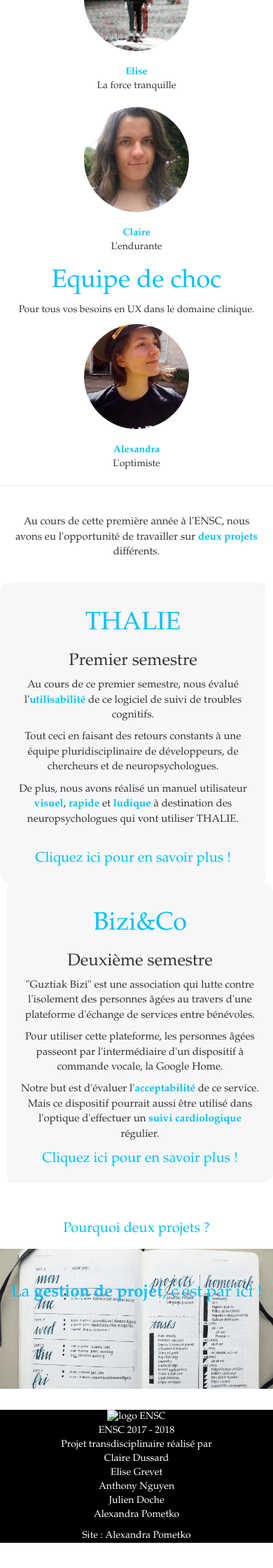
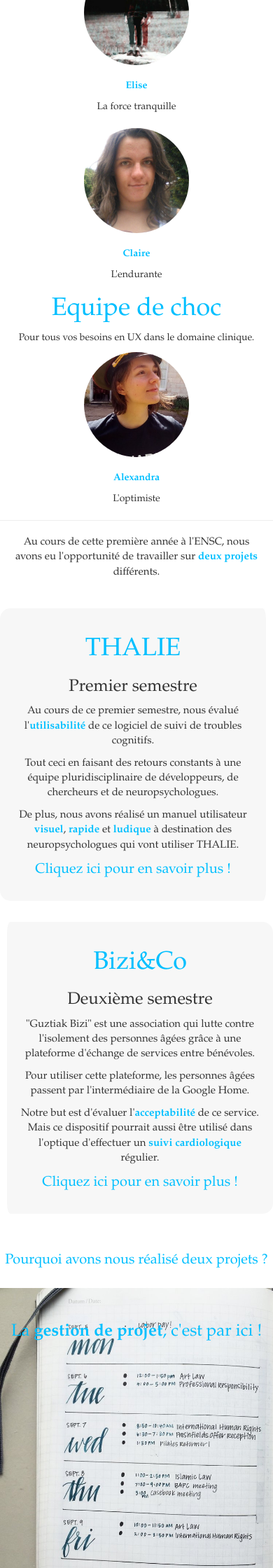
Before and after one commit to alexandrapometko/Site-transdi, a PHP site: page / in a window 390 px wide. Shown: the part 800-3040 px from the top of the page at 70% size. Before the commit the page ends 3004 px from the top, so only its background shows below. Run offline with PHP 8.4, Linux system fonts and the light colour scheme.

Commit message:
removed all the <br>, includes
Cause apprently it's nasty to code with them

```diff
--- a/css/main.css
+++ b/css/main.css
@@ -36,7 +36,7 @@ a {
   background-image:url('../images/bujo.jpg');
   background-repeat: no-repeat;
   background-size: cover;
-  height: 200px;
+  height: 500px;
 }
 
 .learn-more {
@@ -107,6 +107,8 @@ strong, h1 {
 	background-color:#f7f7f7;
 	border-radius: 15px;
 	padding: 20px;
+	margin-bottom : 30px;
+	margin-top : 30px;
 }
 
 .p1 {
@@ -118,5 +120,15 @@ strong, h1 {
 }
 
 footer {
-	background-color: black;
-	color: white;
+	background-color: rgb(34, 34, 34);
+	color: rgb(157,157,157);
+}
+
+footer img {
+	height : 100px;
+	padding: 15px;
+}
+
+.author {
+	display: inline-block;
+	vertical-align: middle;
--- /dev/null
+++ b/includes/footer.html
@@ -0,0 +1,12 @@
+	<footer>
+		<div class="row text-center">
+			<div class="col-md-2"><img src="images/logo.png" alt="logo ENSC"></div>
+			<div class="col-md-8">
+				<p>Projet transdisciplinaire réalisé par <br>C. Dussard, E. Grevet, A. Nguyen, J. Doche, A. Pometko</p>
+				<p>élèves de l'<strong>E</strong>cole <strong>N</strong>ationale <strong>S</strong>upérieure de <strong>C</strong>ognitique</p>
+				<p>2017-2018</p>
+			</div>
+			<div class="col-md-2 author text-center">Site : Alexandra Pometko</div> <!--a fixer dans le css, centrer verticalement ne marche pas !!!! -->
+		 </div>
+		</div>
+	</footer>
--- a/includes/head.html
+++ b/includes/head.html
@@ -11,32 +11,3 @@
         <link rel="shortcut icon" href="images/logoSmall.ico">
         <title>THALIE / Bizi&Co </title>
 </head>
-
-<nav class="navbar navbar-inverse navbar-fixed-top">
-    <div class="container-fluid">
-        <div class="navbar-header">
-
-			<button type="button" class="navbar-toggle" data-toggle="collapse" data-target="#myNavbar">
-                <span class="icon-bar"></span>
-                <span class="icon-bar"></span>
-                <span class="icon-bar"></span>
-            </button>
-			<a class="navbar-brand" href="index.html">
-			Projet transdi THALIE / Bizi&Co
-			</a>
-		</div>
-
-        <div class="collapse navbar-collapse" id="myNavbar">
-
-			<ul class="nav navbar-nav navbar-left">
-				<li><a href="html/thalie.html">THALIE</a></li>
-				<li><a href="html/bizi.html">Bizi&Co</a></li>
-			</ul>
-
-			<ul class="nav navbar-nav navbar-right">
-				<li><a href="html/team.html">L'équipe</a></li>
-				<li><a href="html/GESP.html">Gestion de Projet</a></li>
-			</ul>
-		</div>
-	</div>
-</nav>
--- /dev/null
+++ b/includes/top.html
@@ -0,0 +1,37 @@
+	<!--Navigation-->
+	<nav class="navbar navbar-inverse navbar-fixed-top">
+		<div class="container">
+			<div class="navbar-header">
+
+				<button type="button" class="navbar-toggle" data-toggle="collapse" data-target="#myNavbar">
+					<span class="icon-bar"></span>
+					<span class="icon-bar"></span>
+					<span class="icon-bar"></span>
+				</button>
+				<a class="navbar-brand" href="index.html">
+				Projet transdisciplinaire
+				</a>
+			</div>
+
+			<div class="collapse navbar-collapse" id="myNavbar">
+
+				<ul class="nav navbar-nav navbar-left">
+					<li><a href="html/thalie.html">THALIE</a></li>
+					<li><a href="html/bizi.html">Bizi&Co</a></li>
+					<li><a href="html/why2.html">Pourquoi deux projets ?</a></li>
+				</ul>
+
+				<ul class="nav navbar-nav navbar-right">
+					<li><a href="html/GESP.html">Gestion de Projet <span class="glyphicon glyphicon-signal"></span></a></li>
+				</ul>
+			</div>
+		</div>
+	</nav>
+
+	<!--Jumbotron-->
+    <div class="jumbotron index text-center">
+      <div class="container">
+        <h1>Le transdi de la tchatche</h1>
+        <p>entre N. P et S. L c'est chaud patate dans la team</p>
+      </div>
+    </div>
--- a/index.html
+++ /dev/null
@@ -1,142 +0,0 @@
-<!DOCTYPE html>
-<html>
-<head>
-        <meta charset="utf-8">
-        <meta http-equiv="X-UA-Compatible" content="IE=edge">
-        <meta name="viewport" content="width=device-width">
-        <link href="lib/bootstrap/css/bootstrap.min.css" rel="stylesheet">
-        <link href="css/main.css" rel="stylesheet">
-        <!-- jQuery -->
-        <script src="lib/jquery/jquery.min.js"></script>
-        <!-- JavaScript Boostrap plugin -->
-        <script src="lib/bootstrap/js/bootstrap.min.js"></script>
-        <link rel="shortcut icon" href="images/logoSmall.ico">
-        <title>Projet transdisciplinaire</title>
-</head>
-
-<body>
-
-	<!--Navigation-->
-	<nav class="navbar navbar-inverse navbar-fixed-top">
-		<div class="container">
-			<div class="navbar-header">
-
-				<button type="button" class="navbar-toggle" data-toggle="collapse" data-target="#myNavbar">
-					<span class="icon-bar"></span>
-					<span class="icon-bar"></span>
-					<span class="icon-bar"></span>
-				</button>
-				<a class="navbar-brand" href="index.html">
-				Projet transdisciplinaire
-				</a>
-			</div>
-
-			<div class="collapse navbar-collapse" id="myNavbar">
-
-				<ul class="nav navbar-nav navbar-left">
-					<li><a href="html/thalie.html">THALIE</a></li>
-					<li><a href="html/bizi.html">Bizi&Co</a></li>
-					<li><a href="html/why2.html">Pourquoi deux projets ?</a></li>
-				</ul>
-
-				<ul class="nav navbar-nav navbar-right">
-					<li><a href="html/GESP.html">Gestion de Projet <span class="glyphicon glyphicon-signal"></span></a></li>
-				</ul>
-			</div>
-		</div>
-	</nav>
-
-	<!--Jumbotron-->
-    <div class="jumbotron index text-center">
-      <div class="container">
-        <h1>Le transdi de la tchatche</h1>
-        <p>entre N. P et S. L c'est chaud patate dans la team</p>
-      </div>
-    </div>
-
-	<!--team-->
-	<div class="team container text-center">
-		<div class="row">
-			<div class="col-md-4">
-				<img src="images/team/anthony.jpg" alt="Anthony"></img> <br>
-				<strong>Anthony</strong> <br>
-				L'exigeant
-			</div>
-			<div class="col-md-4">
-				<img src="images/team/julien.jpg" alt="Julien"></img> <br>
-				<strong>Julien</strong> <br>
-				Le curieux
-			</div>
-			<div class="col-md-4">
-				<img src="images/team/elise.jpg" alt="Elise"></img> <br>
-				<strong>Elise</strong> <br>
-				La force tranquille
-			</div>
-		</div><br>
-		<div class="row">
-			<div class="col-md-5">
-				<img src="images/team/claire.jpg" alt="Claire"></img> <br>
-				<strong>Claire</strong> <br>
-				L'endurante
-			</div>
-			<div class="col-md-2">
-				<h1>Equipe de choc</h1>
-				<p>Pour tous vos besoins en UX dans le domaine clinique.</p>
-			</div>
-			<div class="col-md-5">
-				<img src="images/team/sacha.jpg" alt="Sacha"></img> <br>
-				<strong>Alexandra</strong> <br>
-				L'optimiste
-			</div>
-		</div>
-	</div><hr>
-
-	<!--Presentation-->
-	<div class="container text-center">
-		<div class="present text">
-					<br>
-					<p>Au cours de cette première année à l'ENSC, nous avons eu l'opportunité de travailler sur <strong>deux projets</strong> différents.</p>
-					<br>
-			<div class="row">
-				<div class="col-sm-1 col-md-1"></div>
-				<div class="col-sm-5 col-md-5 project p1">
-					<h1>THALIE</h1>
-					<h3>Premier semestre</h3>
-					<p>Au cours de ce premier semestre, nous évalué l'<strong>utilisabilité</strong> de ce logiciel de suivi de troubles cognitifs. </p>
-					<p>Tout ceci en faisant des retours constants à une équipe pluridisciplinaire de développeurs, de chercheurs et de neuropsychologues.</p>
-					<p>De plus, nous avons réalisé un manuel utilisateur <strong>visuel</strong>, <strong>rapide</strong> et <strong>ludique</strong> à destination des neuropsychologues qui vont utiliser THALIE.</p><br>
-					<a href="html/thalie.html" title="Informations sur THALIE">Cliquez ici pour en savoir plus !</a><br>
-				</div>
-
-				<div class="col-sm-5 col-md-5 project p2">
-					<h1>Bizi&Co</h1>
-					<h3>Deuxième semestre</h3>
-					<p>"Guztiak Bizi" est une association qui lutte contre l'isolement des personnes âgées au travers d'une plateforme d'échange de services entre bénévoles.</p>
-					<p>Pour utiliser cette plateforme, les personnes âgées passeont par l'intermédiaire d'un dispositif à commande vocale, la Google Home.<p>
-					<p>Notre but est d'évaluer l'<strong>acceptabilité</strong> de ce service. Mais ce dispositif pourrait aussi être utilisé dans l'optique d'effectuer un <strong>suivi cardiologique</strong> régulier.</p>
-					<a href="html/bizi.html" title="Informations sur Bizi">Cliquez ici pour en savoir plus !</a>
-				</div><br>
-				<div class="col-sm-1 col-md-1"></div>
-			</div>
-			<div class="row">
-				<a href="html/why2.html" title="Pourquoi deux projets ?"><br>Pourquoi deux projets ?<br></a>
-			</div>
-		</div>
-	</div>
-
-	<!--GESP-->
-	<div class="jumbotron gesp text-center"><a href="html/gesp.html" title="Gestion de projet"><h3>La <strong>gestion de projet</strong>, c'est par ici !</h3></a></div>
-
-	<footer>
-		<div class="row text-center">
-			<div class="col-md-2"><img href="images/logo.png" alt="logo ENSC"><br>ENSC 2017 - 2018</div>
-			<div class="col-md-8">
-				<p>Projet transdisciplinaire réalisé par <br>Claire Dussard<br>Elise Grevet<br>Anthony Nguyen<br>Julien Doche<br>Alexandra Pometko</p>
-			</div>
-			<div class="col-md-2">Site : Alexandra Pometko</div>
-		 </div>
-		</div>
-	</footer>
-
-  </body>
-</html>
--- /dev/null
+++ b/index.php
@@ -0,0 +1,83 @@
+<!DOCTYPE html>
+<html>
+<?php include('includes/head.html'); ?>
+
+<body>
+	<?php include('includes/top.html'); ?>
+
+	<!--team-->
+	<div class="team container text-center">
+		<div class="row">
+			<div class="col-md-4">
+				<img src="images/team/anthony.jpg" alt="Anthony"></img>
+				<p><strong>Anthony</strong></p>
+				L'exigeant
+			</div>
+			<div class="col-md-4">
+				<img src="images/team/julien.jpg" alt="Julien"></img>
+				<p><strong>Julien</strong></p>
+				Le curieux
+			</div>
+			<div class="col-md-4">
+				<img src="images/team/elise.jpg" alt="Elise"></img>
+				<p><strong>Elise</strong></p>
+				La force tranquille
+			</div>
+		</div><br>
+		<div class="row">
+			<div class="col-md-5">
+				<img src="images/team/claire.jpg" alt="Claire"></img>
+				<p><strong>Claire</strong></p>
+				L'endurante
+			</div>
+			<div class="col-md-2">
+				<h1>Equipe de choc</h1>
+				<p>Pour tous vos besoins en UX dans le domaine clinique.</p>
+			</div>
+			<div class="col-md-5">
+				<img src="images/team/sacha.jpg" alt="Sacha"></img>
+				<p><strong>Alexandra</strong> </p>
+				L'optimiste
+			</div>
+		</div>
+	</div><hr>
+
+	<!--Presentation-->
+	<div class="container text-center">
+		<div class="present text">
+					<p>Au cours de cette première année à l'ENSC, nous avons eu l'opportunité de travailler sur <strong>deux projets</strong> différents.</p>
+
+			<div class="row">
+				<div class="col-sm-1 col-md-1"></div>
+				<div class="col-sm-5 col-md-5 project p1">
+					<h1>THALIE</h1>
+					<h3>Premier semestre</h3>
+					<p>Au cours de ce premier semestre, nous évalué l'<strong>utilisabilité</strong> de ce logiciel de suivi de troubles cognitifs. </p>
+					<p>Tout ceci en faisant des retours constants à une équipe pluridisciplinaire de développeurs, de chercheurs et de neuropsychologues.</p>
+					<p>De plus, nous avons réalisé un manuel utilisateur <strong>visuel</strong>, <strong>rapide</strong> et <strong>ludique</strong> à destination des neuropsychologues qui vont utiliser THALIE.</p>
+					<p><a href="html/thalie.html" title="Informations sur THALIE">Cliquez ici pour en savoir plus !</a></p>
+				</div>
+
+				<div class="col-sm-5 col-md-5 project p2">
+					<h1>Bizi&Co</h1>
+					<h3>Deuxième semestre</h3>
+					<p>"Guztiak Bizi" est une association qui lutte contre l'isolement des personnes âgées grâce à une plateforme d'échange de services entre bénévoles.</p>
+					<p>Pour utiliser cette plateforme, les personnes âgées passent par l'intermédiaire de la Google Home.<p>
+					<p>Notre but est d'évaluer l'<strong>acceptabilité</strong> de ce service. Mais ce dispositif pourrait aussi être utilisé dans l'optique d'effectuer un <strong>suivi cardiologique</strong> régulier.</p>
+					<p><a href="html/bizi.html" title="Informations sur Bizi">Cliquez ici pour en savoir plus !</a></p>
+				</div><br>
+				<div class="col-sm-1 col-md-1"></div>
+			</div>
+			<div class="row">
+				<a href="html/why2.html" title="Pourquoi deux projets ?"><p>Pourquoi avons nous réalisé deux projets ?</a>
+			</div>
+		</div>
+	</div>
+
+	<!--GESP-->
+	<div class="jumbotron gesp text-center"><a href="html/gesp.html" title="Gestion de projet"><h3>La <strong>gestion de projet</strong>, c'est par ici !</h3></a></div>
+
+	<?php include('includes/footer.html'); ?>
+
+  </body>
+</html>
```
